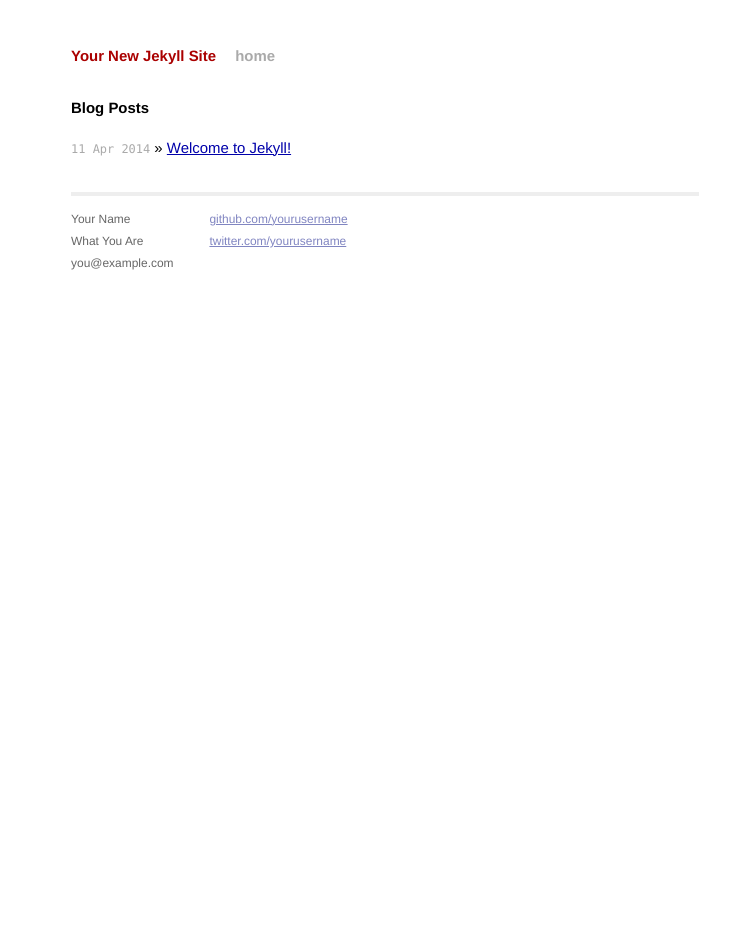
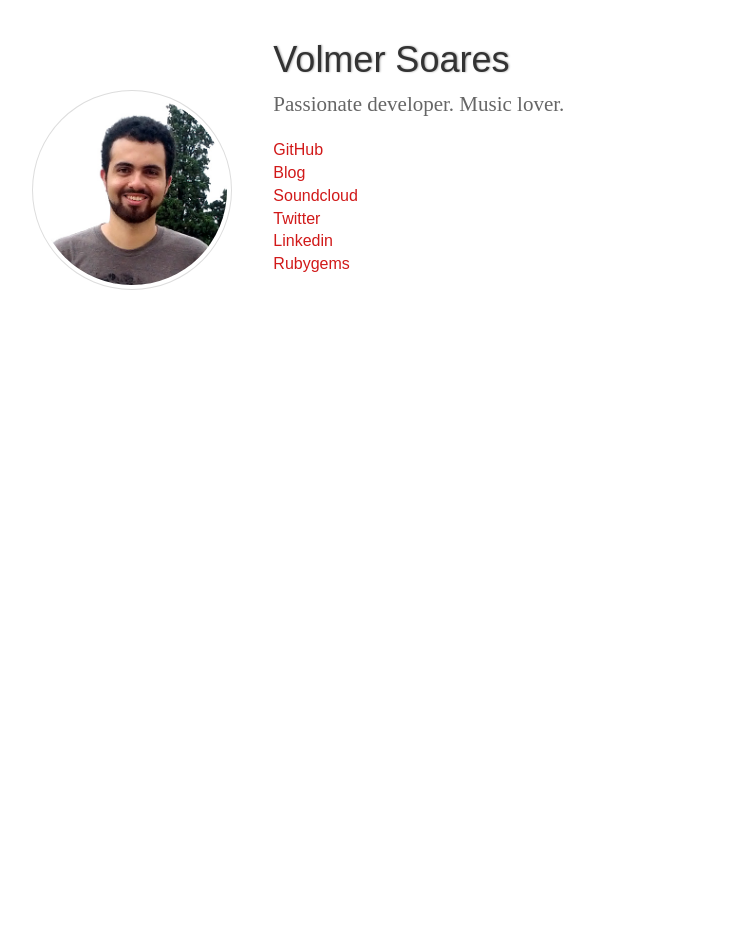
Before and after one commit to volmer/volmerius, a Jekyll site: the page built from index.html, in a window 1280 px wide. Shown: the whole page, without its empty margins (255-985 px from the left). Built offline with Jekyll 4.4.1, drawn with Linux system fonts in a browser that asks for light colours; nearby versions of some CDN libraries; some web fonts are replaced; Markdown is read by kramdown in place of the engine named in the settings; after the commit the page ends 900 px from its top, so only the background shows below that.

Commit message:
Import master pages.

```diff
--- a/_layouts/default.html
+++ b/_layouts/default.html
@@ -1,44 +1,43 @@
 <!DOCTYPE html>
 <html>
-    <head>
-        <meta charset="utf-8">
-        <meta http-equiv="X-UA-Compatible" content="IE=edge,chrome=1">
-        <title>{{ page.title }}</title>
-        <meta name="viewport" content="width=device-width">
+  <head>
+    <meta charset="utf-8">
+    <title>
+      {{ page.title }}
+    </title>
 
-        <!-- syntax highlighting CSS -->
-        <link rel="stylesheet" href="/css/syntax.css">
+    <meta name="viewport" content="width=device-width, initial-scale=1.0">
 
-        <!-- Custom CSS -->
-        <link rel="stylesheet" href="/css/main.css">
+    <meta name="Description" content="Passionate developer. Music lover.">
+    <meta name="keywords" content="Volmer Soares, Radicaos, Bootsy, Ruby, Rails, Volmerius">
+    <meta name="rating" content="general">
+    <meta name="robots" content="follow">
 
-    </head>
-    <body>
+    <link rel="stylesheet" href="/css/bootstrap.min.css">
+    <link rel="stylesheet" href="/css/layouts.css">
+    <link rel="stylesheet" href="/css/home.css">
 
-        <div class="site">
-          <div class="header">
-            <h1 class="title"><a href="/">{{ site.name }}</a></h1>
-            <a class="extra" href="/">home</a>
-          </div>
+    <link href="/images/favicon.ico" rel="shortcut icon" type="image/vnd.microsoft.icon">
 
-          {{ content }}
+    <script>
+      (function(i,s,o,g,r,a,m){i['GoogleAnalyticsObject']=r;i[r]=i[r]||function(){
+      (i[r].q=i[r].q||[]).push(arguments)},i[r].l=1*new Date();a=s.createElement(o),
+      m=s.getElementsByTagName(o)[0];a.async=1;a.src=g;m.parentNode.insertBefore(a,m)
+      })(window,document,'script','//www.google-analytics.com/analytics.js','ga');
 
-          <div class="footer">
-            <div class="contact">
-              <p>
-                Your Name<br />
-                What You Are<br />
-                you@example.com
-              </p>
-            </div>
-            <div class="contact">
-              <p>
-                <a href="https://github.com/yourusername">github.com/yourusername</a><br />
-                <a href="https://twitter.com/yourusername">twitter.com/yourusername</a><br />
-              </p>
-            </div>
-          </div>
-        </div>
+      ga('create', 'UA-40683618-1', 'volmerius.com');
+      ga('send', 'pageview');
+    </script>
+  </head>
 
-    </body>
+  <body>
+    <div id="content-wrapper">
+      <div class='container' id='main-container'>
+        {{ content }}
+      </div>
+    </div>
+
+    <script src="https://ajax.googleapis.com/ajax/libs/jquery/1.11.0/jquery.min.js"></script>
+    <script src="/js/bootstrap.min.js"></script>
+  </body>
 </html>
--- /dev/null
+++ b/css/home.css
@@ -0,0 +1,49 @@
+@import url(http://fonts.googleapis.com/css?family=Inder|Quattrocento);
+
+#home {
+  font-family: 'Inder', sans-serif;
+}
+
+@media (min-width: 768px) {
+  #home {
+    max-width: 730px;
+    margin: 20px auto 0;
+  }
+}
+
+@media (max-width: 767px) {
+  #home {
+    text-align: center;
+  }
+}
+
+#home h1 {
+  text-shadow: 1px 0 2px #aaa;
+}
+
+#home a {
+  color: #d11919;
+}
+
+#home a:hover {
+  color: #921212;
+}
+
+#home p {
+  font-family: 'Quattrocento', serif;
+  color: #666;
+}
+
+#home img {
+  width: 200px;
+  display: block;
+  margin: 0 auto;
+  border-radius: 50%;
+  margin-bottom: 20px;
+}
+
+#home ul {
+  padding-left: 0;
+  list-style: none;
+  font-size: 16px;
+}
--- /dev/null
+++ b/css/layouts.css
@@ -0,0 +1,31 @@
+html,
+body {
+  height: 100%;
+  /* The html and body elements cannot have any padding or margin. */
+}
+
+/* Wrapper for page content to push down footer */
+#content-wrapper {
+  min-height: 100%;
+  height: auto;
+  /* Negative indent footer by its height */
+  margin: 0 auto -60px;
+  /* Pad bottom by footer height */
+  padding: 0 0 60px;
+}
+
+/* Set the fixed height of the footer here */
+#sticky-footer {
+  height: 60px;
+  background-color: #f5f5f5;
+  padding: 20px 0;
+  margin-top: 60px;
+}
+
+.navbar {
+  margin-bottom: 0;
+}
+
+.page-top {
+  margin-bottom: 30px;
+}
--- a/index.html
+++ b/index.html
@@ -1,13 +1,64 @@
 ---
 layout: default
-title: Your New Jekyll Site
+title: Volmer Soares
 ---
 
 <div id="home">
-  <h1>Blog Posts</h1>
-  <ul class="posts">
-    {% for post in site.posts %}
-      <li><span>{{ post.date | date_to_string }}</span> &raquo; <a href="{{ post.url }}">{{ post.title }}</a></li>
-    {% endfor %}
-  </ul>
+  <div class="row">
+    <div class="col-sm-offset-4 col-sm-8">
+      <h1>
+        Volmer Soares
+      </h1>
+    </div>
+  </div>
+
+  <div class="row">
+    <div class="col-sm-4">
+      <img src="/images/volmer.jpg" class="img-thumbnail">
+    </div>
+
+    <div class="col-sm-8">
+      <p class="lead">
+        Passionate developer. Music lover.
+      </p>
+
+      <ul>
+        <li>
+          <a href="http://github.com/volmer" target="_blank">
+            GitHub
+          </a>
+        </li>
+
+        <li>
+          <a href="http://blog.volmerius.com" target="_blank">
+            Blog
+          </a>
+        </li>
+
+        <li>
+          <a href="http://soundcloud.com/volmer" target="_blank">
+            Soundcloud
+          </a>
+        </li>
+
+        <li>
+          <a href="http://twitter.com/volmerius" target="_blank">
+            Twitter
+          </a>
+        </li>
+
+        <li>
+          <a href="http://www.linkedin.com/in/volmerius" target="_blank">
+            Linkedin
+          </a>
+        </li>
+
+        <li>
+          <a href="http://rubygems.org/profiles/volmer" target="_blank">
+            Rubygems
+          </a>
+        </li>
+      </ul>
+    </div>
+  </div>
 </div>
```
Also changed, not shown: images/favicon.ico (added), images/volmer.jpg (added).
